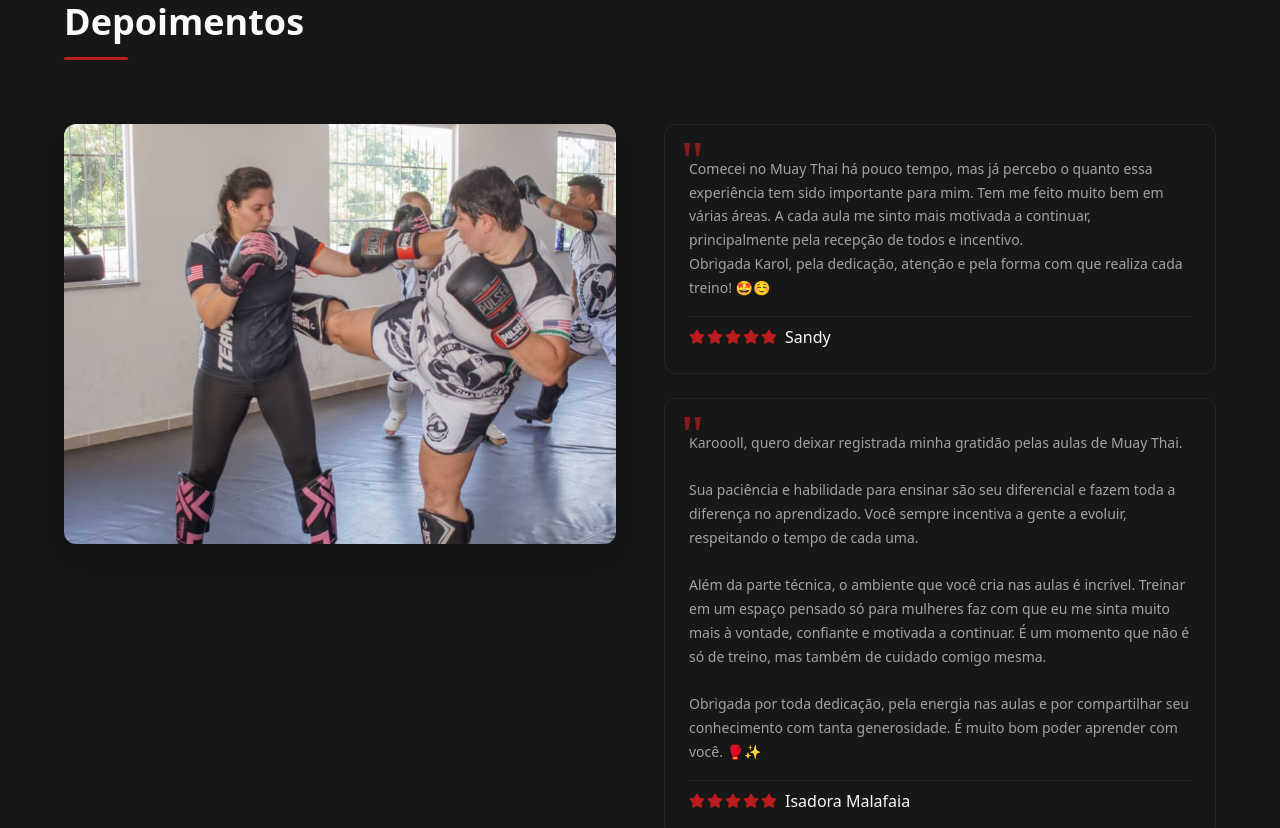
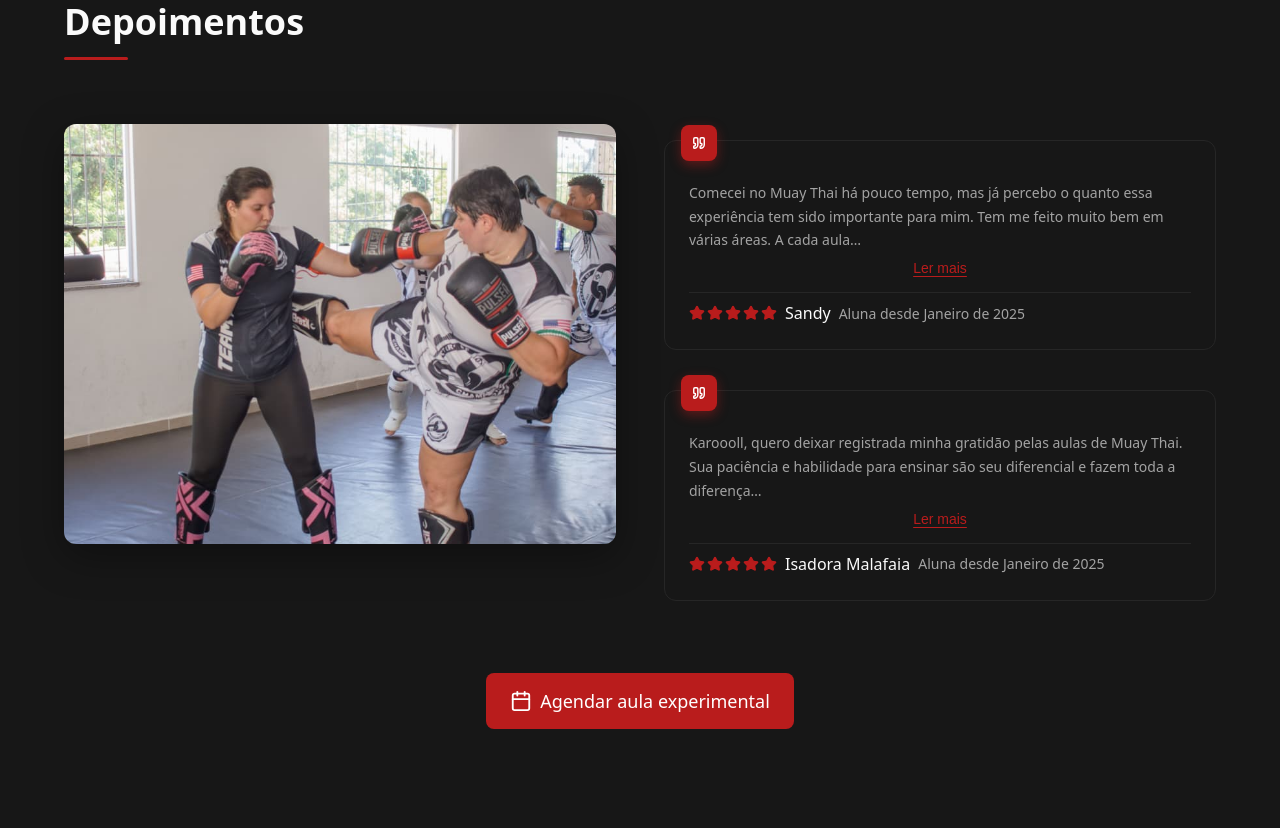
Before and after one commit to Samuel-SouzaZz/TeamLink.com, a React (Vite) app: page /sobre in a window 1280 px wide. Shown: the part 1380-2208 px from the top of the page. Built offline with nearby package versions, Linux system fonts and the light colour scheme.

Commit message:
feat: truncar depoimentos longos com modal ler mais e icone Quote
Made-with: Cursor

```diff
--- a/src/data/testimonials.ts
+++ b/src/data/testimonials.ts
@@ -4,12 +4,14 @@ export const testimonials: Testimonial[] = [
   {
     id: '1',
     name: 'Sandy',
+    since: 'Janeiro de 2025',
     text: 'Comecei no Muay Thai há pouco tempo, mas já percebo o quanto essa experiência tem sido importante para mim. Tem me feito muito bem em várias áreas. A cada aula me sinto mais motivada a continuar, principalmente pela recepção de todos e incentivo.\nObrigada Karol, pela dedicação, atenção e pela forma com que realiza cada treino! 🤩☺️',
     rating: 5,
   },
   {
     id: '2',
     name: 'Isadora Malafaia',
+    since: 'Janeiro de 2025',
     text: 'Karoooll, quero deixar registrada minha gratidão pelas aulas de Muay Thai.\n\nSua paciência e habilidade para ensinar são seu diferencial e fazem toda a diferença no aprendizado. Você sempre incentiva a gente a evoluir, respeitando o tempo de cada uma.\n\nAlém da parte técnica, o ambiente que você cria nas aulas é incrível. Treinar em um espaço pensado só para mulheres faz com que eu me sinta muito mais à vontade, confiante e motivada a continuar. É um momento que não é só de treino, mas também de cuidado comigo mesma.\n\nObrigada por toda dedicação, pela energia nas aulas e por compartilhar seu conhecimento com tanta generosidade. É muito bom poder aprender com você. 🥊✨',
     rating: 5,
   },
--- a/src/sections/TestimonialsSection.tsx
+++ b/src/sections/TestimonialsSection.tsx
@@ -1,5 +1,7 @@
-import styled from 'styled-components'
-import { Calendar } from 'lucide-react'
+import { useState } from 'react'
+import * as Dialog from '@radix-ui/react-dialog'
+import styled, { keyframes } from 'styled-components'
+import { Calendar, X, Quote } from 'lucide-react'
 
 import { openWhatsApp } from '../services/whatsapp'
 import { Container, Card, Button } from '../components/ui'
@@ -7,9 +9,16 @@ import { RatingStars } from '../components/RatingStars'
 import testimonialImg from '../assets/gallery/WhatsApp Image 2026-02-28 at 17.38.25 (1).jpeg'
 import { testimonials } from '../data/testimonials'
 import { links } from '../data/site'
+import type { Testimonial } from '../types'
 
+const TRUNCATE_LIMIT = 160
 const CTA_MESSAGE = 'Oi! Quero agendar uma aula experimental com a Karol.'
 
+/* ── Animações ──────────────────────────────────────────────────────── */
+const fadeIn = keyframes`from { opacity: 0; } to { opacity: 1; }`
+const slideUp = keyframes`from { opacity: 0; transform: translate(-50%, -46%) scale(0.97); } to { opacity: 1; transform: translate(-50%, -50%) scale(1); }`
+
+/* ── Seção ──────────────────────────────────────────────────────────── */
 const SectionRoot = styled.section`
   padding: ${({ theme }) => theme.spacing['2xl']} ${({ theme }) => theme.spacing.md};
   background-color: ${({ theme }) => theme.colors.surfaceElevated};
@@ -79,33 +88,58 @@ const CardsColumn = styled.div`
   min-width: 0;
 `
 
+/* ── Card ───────────────────────────────────────────────────────────── */
 const TestimonialCard = styled(Card)`
   flex: 0 0 auto;
   position: relative;
-  padding-top: ${({ theme }) => theme.spacing.xl};
+  padding-top: calc(${({ theme }) => theme.spacing.xl} + 0.5rem);
+  margin-top: 1rem;
 `
 
-const QuoteMark = styled.span`
+const QuoteBadge = styled.div`
   position: absolute;
-  top: ${({ theme }) => theme.spacing.sm};
+  top: -1rem;
   left: ${({ theme }) => theme.spacing.md};
-  font-size: 3.5rem;
-  line-height: 1;
-  color: ${({ theme }) => theme.colors.brand};
-  font-family: Georgia, serif;
-  user-select: none;
-  pointer-events: none;
-  opacity: 0.7;
+  width: 2.25rem;
+  height: 2.25rem;
+  border-radius: ${({ theme }) => theme.radius.md};
+  background-color: ${({ theme }) => theme.colors.brand};
+  box-shadow: 0 4px 12px rgba(185, 28, 28, 0.45);
+  display: flex;
+  align-items: center;
+  justify-content: center;
+  color: white;
+  flex-shrink: 0;
 `
 
 const TestimonialText = styled.p`
-  margin: 0 0 ${({ theme }) => theme.spacing.md};
+  margin: 0 0 ${({ theme }) => theme.spacing.sm};
   font-size: ${({ theme }) => theme.typography.size.sm};
   line-height: 1.7;
   color: ${({ theme }) => theme.colors.textMuted};
   word-wrap: break-word;
   overflow-wrap: break-word;
-  white-space: pre-line;
+`
+
+const ReadMoreBtn = styled.button`
+  background: none;
+  border: none;
+  padding: 0;
+  margin-bottom: ${({ theme }) => theme.spacing.md};
+  font-size: ${({ theme }) => theme.typography.size.sm};
+  font-weight: ${({ theme }) => theme.typography.weight.medium};
+  color: ${({ theme }) => theme.colors.brand};
+  cursor: pointer;
+  text-decoration: underline;
+  text-underline-offset: 3px;
+  transition: opacity 0.2s;
+
+  &:hover { opacity: 0.75; }
+  &:focus-visible {
+    outline: 2px solid ${({ theme }) => theme.colors.brand};
+    outline-offset: 2px;
+    border-radius: 2px;
+  }
 `
 
 const TestimonialMeta = styled.div`
@@ -134,9 +168,168 @@ const CtaWrap = styled.div`
   margin-top: ${({ theme }) => theme.spacing.lg};
 `
 
+/* ── Modal (Radix Dialog) ───────────────────────────────────────────── */
+const Overlay = styled(Dialog.Overlay)`
+  position: fixed;
+  inset: 0;
+  z-index: ${({ theme }) => theme.zIndex.overlay};
+  background: rgba(0, 0, 0, 0.7);
+  backdrop-filter: blur(4px);
+  animation: ${fadeIn} 0.2s ease-out;
+`
+
+const ModalContent = styled(Dialog.Content)`
+  position: fixed;
+  top: 50%;
+  left: 50%;
+  z-index: ${({ theme }) => theme.zIndex.drawer};
+  transform: translate(-50%, -50%);
+  width: min(540px, 92vw);
+  max-height: 85dvh;
+  overflow-y: auto;
+  background-color: ${({ theme }) => theme.colors.surface};
+  border: 1px solid ${({ theme }) => theme.colors.border};
+  border-radius: ${({ theme }) => theme.radius.lg};
+  box-shadow: 0 24px 64px rgba(0, 0, 0, 0.55);
+  padding: ${({ theme }) => theme.spacing.xl};
+  outline: none;
+  animation: ${slideUp} 0.25s ease-out;
+
+  @media (min-width: 640px) {
+    padding: ${({ theme }) => theme.spacing['2xl']};
+  }
+`
+
+const ModalQuoteBadge = styled.div`
+  width: 2.75rem;
+  height: 2.75rem;
+  border-radius: ${({ theme }) => theme.radius.md};
+  background-color: ${({ theme }) => theme.colors.brand};
+  box-shadow: 0 4px 16px rgba(185, 28, 28, 0.4);
+  display: flex;
+  align-items: center;
+  justify-content: center;
+  color: white;
+  margin-bottom: ${({ theme }) => theme.spacing.lg};
+  flex-shrink: 0;
+`
+
+const ModalText = styled.p`
+  margin: 0 0 ${({ theme }) => theme.spacing.lg};
+  font-size: ${({ theme }) => theme.typography.size.base};
+  line-height: 1.75;
+  color: ${({ theme }) => theme.colors.textMuted};
+  white-space: pre-line;
+  word-wrap: break-word;
+  overflow-wrap: break-word;
+`
+
+const ModalMeta = styled.div`
+  display: flex;
+  align-items: center;
+  flex-wrap: wrap;
+  gap: ${({ theme }) => theme.spacing.sm};
+  padding-top: ${({ theme }) => theme.spacing.md};
+  border-top: 1px solid ${({ theme }) => theme.colors.border};
+`
+
+const ModalName = styled.span`
+  font-weight: ${({ theme }) => theme.typography.weight.medium};
+  color: ${({ theme }) => theme.colors.text};
+  font-size: ${({ theme }) => theme.typography.size.base};
+`
+
+const ModalSince = styled.span`
+  font-size: ${({ theme }) => theme.typography.size.sm};
+  color: ${({ theme }) => theme.colors.textMuted};
+`
+
+const CloseButton = styled.button`
+  position: absolute;
+  top: ${({ theme }) => theme.spacing.md};
+  right: ${({ theme }) => theme.spacing.md};
+  display: flex;
+  align-items: center;
+  justify-content: center;
+  width: 2rem;
+  height: 2rem;
+  padding: 0;
+  background: transparent;
+  border: none;
+  border-radius: ${({ theme }) => theme.radius.md};
+  color: ${({ theme }) => theme.colors.textMuted};
+  cursor: pointer;
+  transition: color 0.2s, background-color 0.2s;
+
+  &:hover {
+    color: ${({ theme }) => theme.colors.text};
+    background-color: rgba(255, 255, 255, 0.08);
+  }
+  &:focus-visible {
+    outline: 2px solid ${({ theme }) => theme.colors.brand};
+    outline-offset: 2px;
+  }
+`
+
+/* ── Subcomponente do card individual ───────────────────────────────── */
+function TestimonialItem({ t }: { t: Testimonial }) {
+  const [open, setOpen] = useState(false)
+  const isTruncated = t.text.length > TRUNCATE_LIMIT
+  const preview = isTruncated ? t.text.slice(0, TRUNCATE_LIMIT).trimEnd() + '…' : t.text
+
+  return (
+    <Dialog.Root open={open} onOpenChange={setOpen}>
+      <TestimonialCard>
+        <QuoteBadge aria-hidden>
+          <Quote size={14} strokeWidth={2.5} />
+        </QuoteBadge>
+
+        <TestimonialText>{preview}</TestimonialText>
+
+        {isTruncated && (
+          <Dialog.Trigger asChild>
+            <ReadMoreBtn type="button" aria-label={`Ler depoimento completo de ${t.name}`}>
+              Ler mais
+            </ReadMoreBtn>
+          </Dialog.Trigger>
+        )}
+
+        <TestimonialMeta>
+          <RatingStars rating={t.rating} size={16} aria-label={`${t.rating} estrelas`} />
+          <TestimonialName>{t.name}</TestimonialName>
+          {t.since && <TestimonialSince>Aluna desde {t.since}</TestimonialSince>}
+        </TestimonialMeta>
+      </TestimonialCard>
+
+      <Dialog.Portal>
+        <Overlay />
+        <ModalContent aria-label={`Depoimento de ${t.name}`}>
+          <Dialog.Close asChild>
+            <CloseButton type="button" aria-label="Fechar depoimento">
+              <X size={18} strokeWidth={2} aria-hidden />
+            </CloseButton>
+          </Dialog.Close>
+
+          <ModalQuoteBadge aria-hidden>
+            <Quote size={18} strokeWidth={2.5} />
+          </ModalQuoteBadge>
+          <ModalText>{t.text}</ModalText>
+
+          <ModalMeta>
+            <RatingStars rating={t.rating} size={18} aria-label={`${t.rating} estrelas`} />
+            <ModalName>{t.name}</ModalName>
+            {t.since && <ModalSince>Aluna desde {t.since}</ModalSince>}
+          </ModalMeta>
+        </ModalContent>
+      </Dialog.Portal>
+    </Dialog.Root>
+  )
+}
+
+/* ── Seção principal ────────────────────────────────────────────────── */
 /**
  * Seção Depoimentos — imagem à esquerda, cards à direita; CTA Agendar aula.
- * id="depoimentos" para scroll do botão "Ver Depoimentos".
+ * Textos longos são truncados com botão "Ler mais" que abre modal Radix Dialog.
  */
 export function TestimonialsSection() {
   const handleCta = () => openWhatsApp(links.whatsapp.href, CTA_MESSAGE)
@@ -161,17 +354,7 @@ export function TestimonialsSection() {
 
         <CardsColumn>
           {testimonials.map((t) => (
-            <TestimonialCard key={t.id}>
-              <QuoteMark aria-hidden>"</QuoteMark>
-              <TestimonialText>{t.text}</TestimonialText>
-              <TestimonialMeta>
-                <RatingStars rating={t.rating} size={16} aria-label={`${t.rating} estrelas`} />
-                <TestimonialName>{t.name}</TestimonialName>
-                {t.since && (
-                  <TestimonialSince>Aluna desde {t.since}</TestimonialSince>
-                )}
-              </TestimonialMeta>
-            </TestimonialCard>
+            <TestimonialItem key={t.id} t={t} />
           ))}
         </CardsColumn>
 
```
